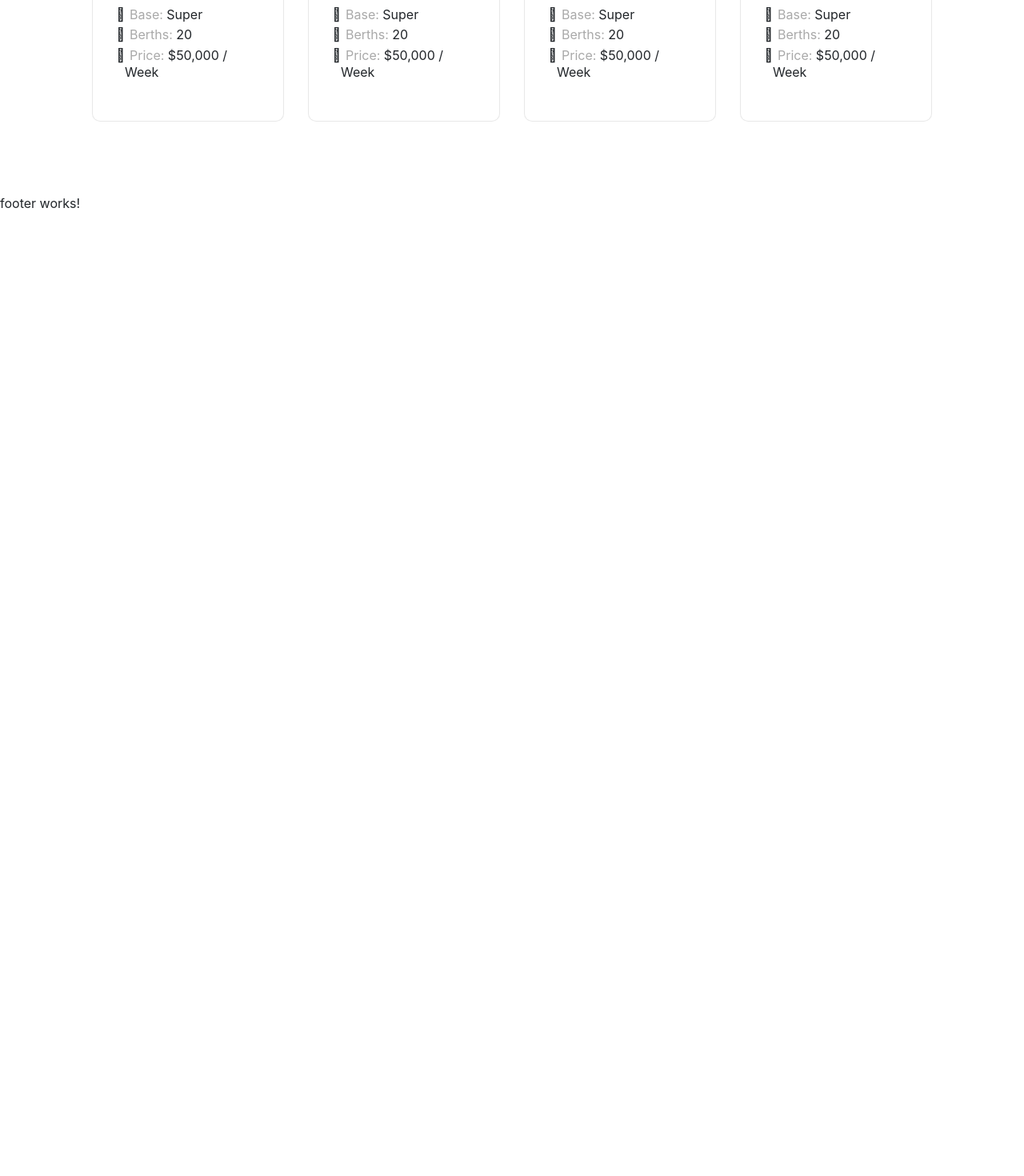
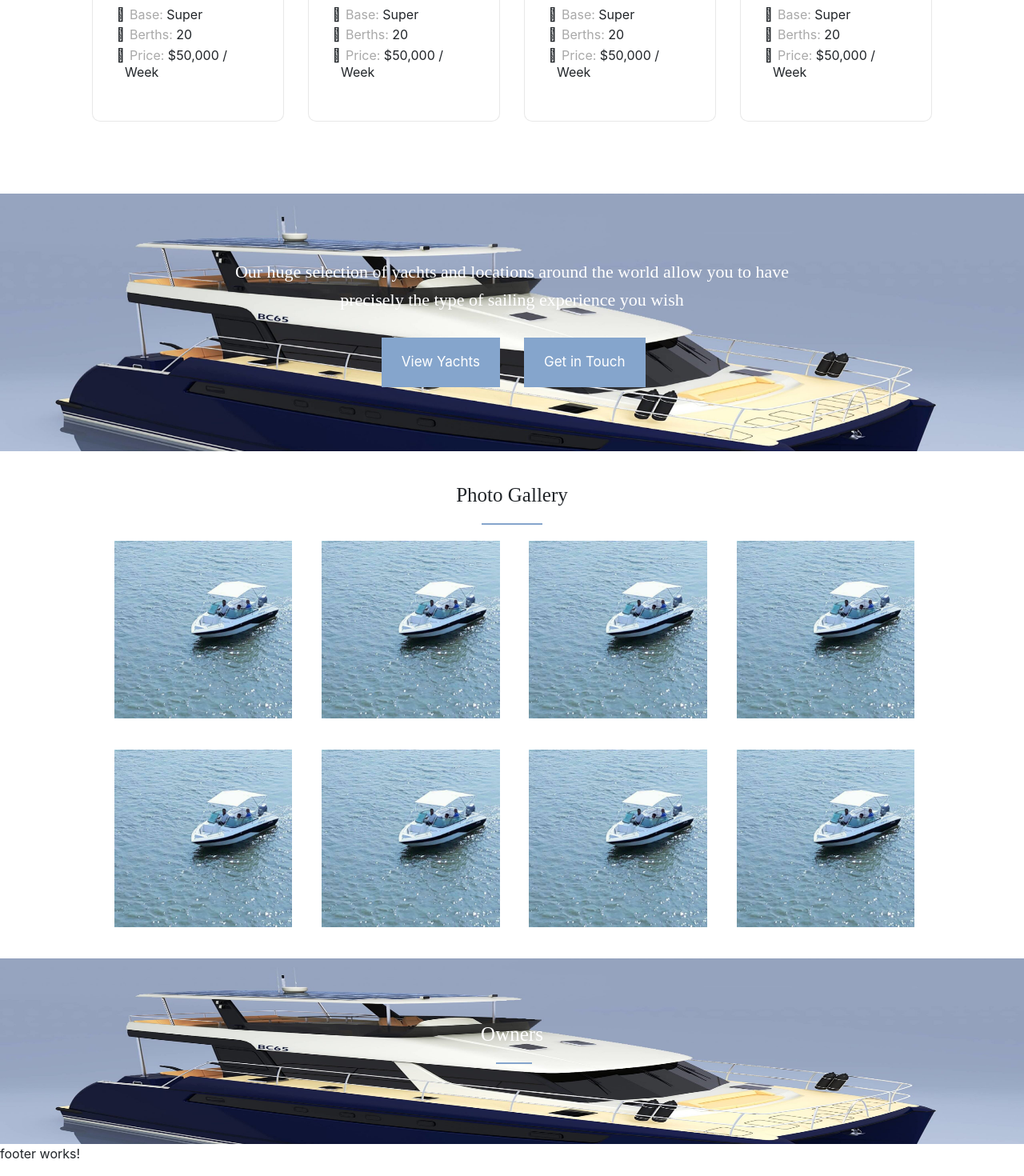
Before and after one commit to vijeth11/BoatCraft, an Angular app in the folder frontend/BoatCraft/: page /home in a window 1280 px wide. Shown: the part 1827-3297 px from the top of the page at 80% size. Before the commit the page ends 2109 px from the top, so only its background shows below. Built offline with nearby package versions, Linux system fonts and the light colour scheme.

Commit message:
added gallery section and view section

```diff
--- a/frontend/BoatCraft/src/app/home/home.component.css
+++ b/frontend/BoatCraft/src/app/home/home.component.css
@@ -122,3 +122,74 @@
     margin: 0 auto 50px auto;
     text-align: center;
 }
+
+.full-width-message-wrapper{
+    width:100%;
+    padding: 80px 0px;
+    background-image: url("/assets/home/boat-craft-2-bc-65-scaled.jpg");
+    background-size: 100% 153%;
+    background-repeat: no-repeat;
+}
+
+.full-width-inner{
+    width:100%;
+    margin: 0 auto;
+}
+
+.full-width-inner h3{
+    font-size: 22px;
+    text-align: center;
+    line-height: 160%;
+    width: 75%;
+    margin: 0 auto;
+    color:#fff;
+    font-family: 'Source Serif Pro', serif;
+}
+
+.full-width-inner a{
+    margin-bottom: 0vh;
+    float: right;
+}
+
+.full-width-inner-gallery{
+    width:100%;
+    padding: 40px 0px 0px 0px;
+}
+
+.full-width-inner-gallery h3{
+    font-size:25px;
+    text-align: center;
+    font-family: 'Source Serif Pro', serif;
+    margin-bottom: 20px;
+    width: 100%;
+}
+
+.gallery-grid{
+    margin: 0 auto;
+}
+
+.gallery-wrapper{
+    width: 81%;
+    margin: 0 10%;
+}
+
+.gallery-inner-wrapper{
+    margin-bottom: 4vh;
+}
+.gallery-item{
+    margin: 0 3% 3% 0;
+    float: left;
+}
+
+.gallery-item img{
+    width:100%;
+}
+
+.owners-detail{
+    font-size:25px;
+    text-align: center;
+    font-family: 'Source Serif Pro', serif;
+    margin-bottom: 20px;
+    width: 100%;
+    color: white;
+}
--- a/frontend/BoatCraft/src/app/home/home.component.html
+++ b/frontend/BoatCraft/src/app/home/home.component.html
@@ -60,11 +60,58 @@
               [name]="item.name"
               [berth]="item.berth"
               ></app-card>
-          </div>
+            </div>
           </ng-container>
-
         </div>
       </div>
     </div>
   </div>
 </div>
+<div class="row">
+  <div class="col-md-12">
+    <div class="full-width-message-wrapper">
+      <div  style="margin: 0 10%; width: 80%">
+        <div class="full-width-inner">
+          <h3>
+            Our huge selection of yachts and locations around the world allow you to have precisely the type of sailing experience you wish
+          </h3>
+          <div class="row" style="margin: 30px auto 0 auto">
+            <div class="col-md-6">
+              <a class="button0">View Yachts</a>
+            </div>
+            <div class="col-md-6">
+              <a class="button0" style="float:left">Get in Touch</a>
+            </div>
+          </div>
+        </div>
+      </div>
+    </div>
+  </div>
+</div>
+<div class="row">
+  <div class="col-md-12 full-width-inner-gallery">
+    <h3>Photo Gallery</h3>
+    <div class="title-block5" style="width: 6vw; margin-left: 47%;"></div>
+    <div class="gallery-wrapper">
+      <div class="row gallery-inner-wrapper" *ngFor ="let pictures of gallery">
+        <div class="col-md-3" *ngFor="let picture of pictures">
+          <div class="gallery-item">
+            <a href="" data-gal="prettyPhoto[gallery-1]" title="image7">
+              <img src="./assets/small-yatch.jpeg" alt="">
+            </a>
+          </div>
+        </div>
+      </div>
+    </div>
+  </div>
+</div>
+<div class="row">
+  <div class="col-md-12">
+    <div class="full-width-message-wrapper">
+      <div  style="margin: 0 10%; width: 80%">
+        <h3 class="owners-detail">Owners</h3>
+        <div class="title-block5"></div>
+      </div>
+    </div>
+  </div>
+</div>
--- a/frontend/BoatCraft/src/app/home/home.component.ts
+++ b/frontend/BoatCraft/src/app/home/home.component.ts
@@ -14,33 +14,20 @@ export class HomeComponent implements OnInit {
     { src: "./assets/home/boat-craft-2-bc-65-scaled.jpg" },
     { src: "./assets/home/boat-craft-3-bc-65-scaled.jpg" }
   ];
-  public cards = [
-    {
-      "name": "Super",
-      "price": "50,000",
-      "berth": "20",
-      "title": "Super-yatch"
-    },
-    {
-      "name": "Super",
-      "price": "50,000",
-      "berth": "20",
-      "title": "Super-yatch"
-    },
-    {
-      "name": "Super",
-      "price": "50,000",
-      "berth": "20",
-      "title": "Super-yatch"
-    },
-    {
-      "name": "Super",
-      "price": "50,000",
-      "berth": "20",
-      "title": "Super-yatch"
+  public cards = [];
+  public gallery = [];
+  constructor() {
+    for(let i = 0; i < 4; i++){
+      this.cards.push({
+        "name": "Super",
+        "price": "50,000",
+        "berth": "20",
+        "title": "Super-yatch"
+      });
     }
-  ]
-  constructor() { }
+    this.gallery = new Array(Array(8).fill(1).length / 4).fill(1).map(_ => Array(8).fill(2).splice(0,4));
+    console.log(this.gallery);
+   }
 
   ngOnInit() {
   }
```
Also changed, not shown: 1 other file (tests, documents, lock files or other folders).
